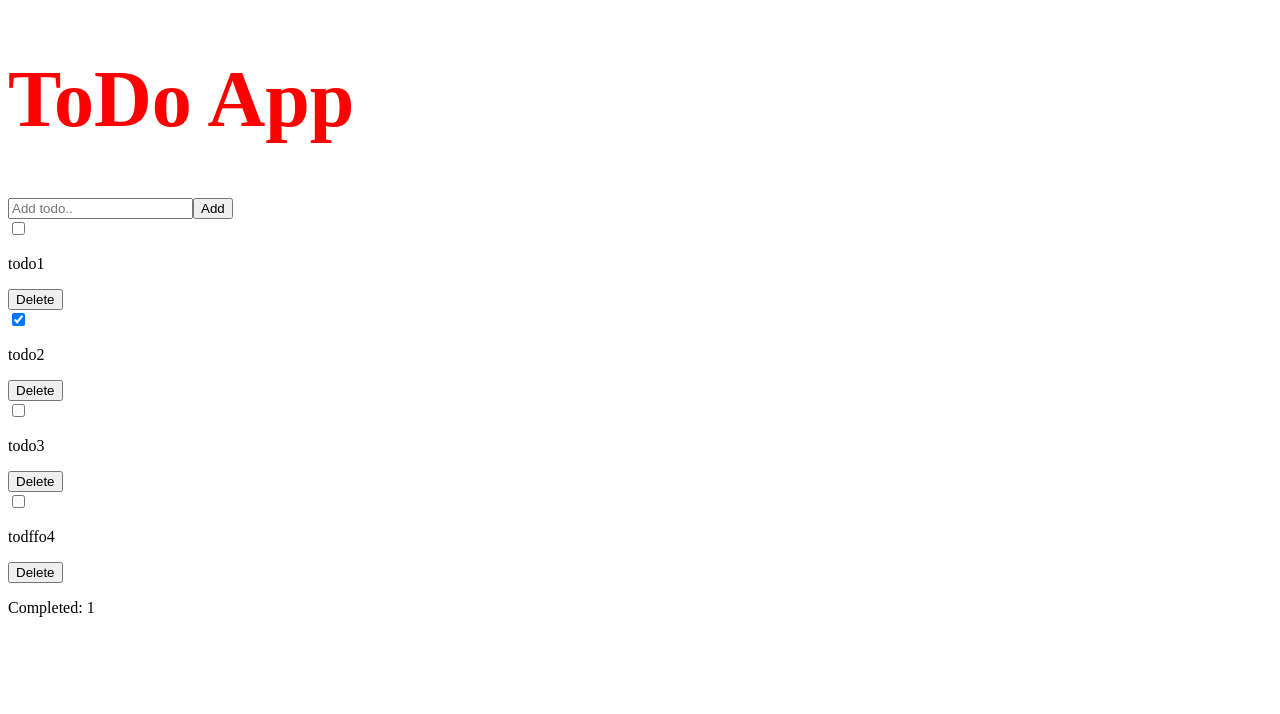
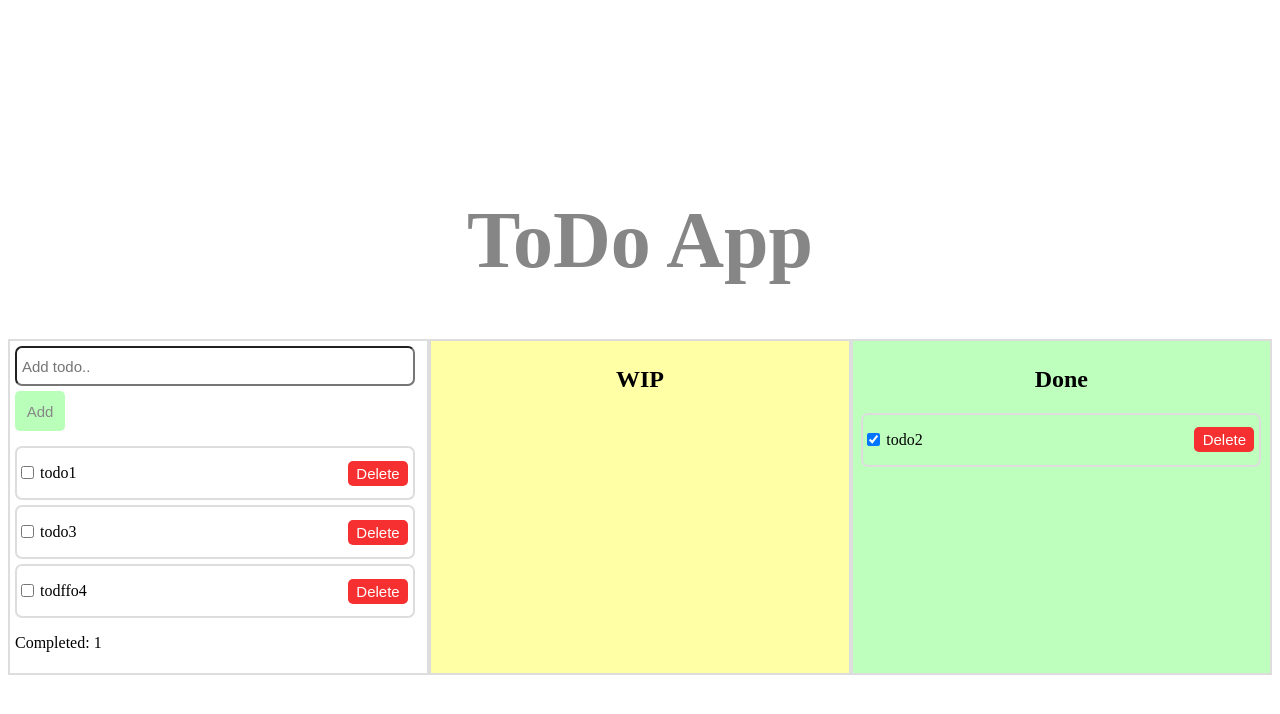
Before and after one commit to volianskii/project-todo, a React app: page / in a window 1280 px wide. Shown: the top 714 px of the page. Built offline with nearby package versions, Linux system fonts and the light colour scheme; no server answers.

Commit message:
brings styling

```diff
--- a/src/components/add/add.tsx
+++ b/src/components/add/add.tsx
@@ -17,9 +17,9 @@ const Add = () => {
 
 
   return (
-    <form onSubmit={submitHandler}>
-      <input type="text" placeholder="Add todo.." value={value} onChange={(event) => setValue(event.target.value)} />
-      <button type="submit">Add</button>
+    <form onSubmit={submitHandler} className="add-form">
+      <input type="text" className="add-input" placeholder="Add todo.." value={value} onChange={(event) => setValue(event.target.value)} />
+      <button type="submit" className="add-button">Add</button>
     </form>
   )
 }
--- a/src/components/app/app.tsx
+++ b/src/components/app/app.tsx
@@ -2,18 +2,28 @@ import '../../style/style.scss';
 import TodoList from '../todo-list/todo-list';
 import Add from '../add/add';
 import CompletedCount from '../completed-count/completed-count';
+import DoneList from '../done-list/done-list';
 
-type AppProps = {
-  name: string;
-}
-
-const App = ({ name }: AppProps) => {
+const App = () => {
   return (
-    <div>
+    <div className='main-container'>
       <h1>ToDo App</h1>
-      <Add />
-      <TodoList />
-      <CompletedCount />
+      <div className='container'>
+        <section>
+          <Add />
+          <div className='grid-container'>
+            <TodoList />
+          </div>
+          <CompletedCount />
+        </section>
+        <section className='task-list bg-yellow'>
+          <h2>WIP</h2>
+        </section>
+        <section className='task-list bg-green'>
+          <h2>Done</h2>
+          <DoneList />
+        </section>
+      </div>
     </div>
   )
 }
--- /dev/null
+++ b/src/components/done-list/done-list.tsx
@@ -0,0 +1,22 @@
+import TodoItem from '../todo-item/todo-item';
+import { useAppDispatch, useAppSelector } from '../../hooks/index';
+import { useEffect } from 'react';
+import { getTodosAsync } from '../../store/todo-list/todo-list.slice';
+import React from 'react';
+
+const DoneList = (): JSX.Element => {
+  const itemsList = useAppSelector((state) => state.todoList);
+  const doneItemsList = itemsList.filter((item) => item.completed === true);
+  return (
+    <>
+      {doneItemsList.length !== 0 ?
+        doneItemsList.map((item) => {
+          return (
+            <TodoItem title={item.title} id={item.id} key={item.id} completed={item.completed} />
+          );
+        }) : <p>Nothing's done yet</p>}
+    </>
+  );
+}
+
+export default DoneList;
--- a/src/components/todo-item/todo-item.tsx
+++ b/src/components/todo-item/todo-item.tsx
@@ -23,13 +23,15 @@ const TodoItem = ({ title, id, completed = false }: TodoItemProps): JSX.Element
   }
 
   return (
-    <div>
+    <div className="item-container">
       <form>
         <input type="checkbox" onChange={completedHandler} checked={completed} />
       </form>
-      <p>{title}</p>
+      <div>
+        <p>{title}</p>
+      </div>
       <form onSubmit={submitHandler}>
-        <button type="submit">Delete</button>
+        <button type="submit" className="delete-button">Delete</button>
       </form>
     </div>
   );
--- a/src/components/todo-list/todo-list.tsx
+++ b/src/components/todo-list/todo-list.tsx
@@ -9,9 +9,10 @@ const TodoList = (): JSX.Element => {
     dispatch(getTodosAsync());
   }, [dispatch])
   const itemsList = useAppSelector((state) => state.todoList);
+  const todoItemsList = itemsList.filter((item) => item.completed === false)
   return (
     <>
-      {itemsList.map((item) => {
+      {todoItemsList.map((item) => {
         return (
           <TodoItem title={item.title} id={item.id} key={item.id} completed={item.completed} />
         );
--- a/src/index.tsx
+++ b/src/index.tsx
@@ -9,6 +9,6 @@ const root = ReactDOM.createRoot(
 
 root.render(
   <Provider store={store}>
-    <App name='David' />
+    <App />
   </Provider>
 )
--- a/src/style/style.scss
+++ b/src/style/style.scss
@@ -1,6 +1,98 @@
 $big: 5em;
+$button-font: 15px;
+$border-item-radius: 7px;
+$border-button-radius: 5px;
+.main-container {
+  height: 100vh;
+  display: flex;
+  flex-direction: column;
+  justify-content: center;
+  align-items: center;
+}
+
+.container {
+  width: 100%;
+  display: grid;
+  grid-template-columns: 1fr 1fr 1fr;
+}
+
+.grid-container {
+  display: grid;
+  grid-template-columns: 100%;
+  grid-template-rows: auto;
+  margin-top: 15px;
+  row-gap: 5px;
+}
+
+.item-container {
+  box-sizing: border-box;
+  max-width: 400px;
+  display: grid;
+  grid-template-columns: min-content minmax(100px, 400px) auto;
+  column-gap: 3px;
+  grid-template-rows: auto;
+  align-items: center;
+  border:2px solid rgb(221, 221, 221);
+  border-radius: $border-item-radius;
+  padding-right: 5px;
+}
+
+.delete-button {
+  background-color: rgb(246, 48, 48);
+  color: white;
+  border: none;
+  width: 60px;
+  height: 25px;
+  font-size: $button-font;
+  border-radius: $border-button-radius;
+}
+
+.add-form {
+  display: flex;
+  flex-direction: column;
+}
+
+.add-input {
+  box-sizing: border-box;
+  max-width: 400px;
+  height: 40px;
+  font-size: $button-font;
+  margin-bottom: 5px;
+  padding: 0 0 0 5px;
+  /* padding-left: 5px; */
+  border-radius: $border-item-radius;
+}
+
+.add-button {
+  width: 50px;
+  height: 40px;
+  border: none;
+  font-size: $button-font;
+  color: rgb(134, 134, 134);
+  background-color: rgb(185, 255, 185);
+  border-radius: $border-button-radius;
+}
+
+.task-list {
+  display: flex;
+  flex-direction: column;
+  align-items: center;
+}
+
+.bg-yellow {
+  background-color: rgb(255, 255, 166);
+}
+
+.bg-green {
+  background-color: rgb(190, 255, 190);
+}
 
 h1 {
   font-size: $big;
-  color: red;
+  color: rgb(134, 134, 134);
 }
+
+section {
+  border:2px solid rgb(221, 221, 221);
+  padding: 5px;
+}
```
